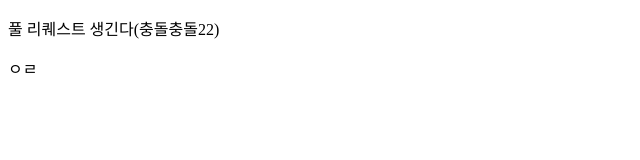
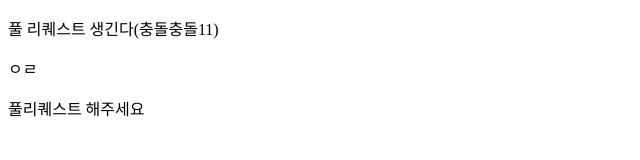
Before and after one commit to MINHYEOKJEON99/GitInitTest, a plain HTML site: page index.html in a window 1280 px wide. Shown: the whole page, without its empty margins (0-640 px from the left). Drawn offline with Linux system fonts and the light colour scheme.

Commit message:
풀리퀘스트

```diff
--- a/index.html
+++ b/index.html
@@ -6,7 +6,8 @@
     <title>이건 새로운 기능</title>
   </head>
   <body>
-    <p>풀 리퀘스트 생긴다(충돌충돌22)</p>
+    <p>풀 리퀘스트 생긴다(충돌충돌11)</p>
     ㅇㄹ
+    <p>풀리퀘스트 해주세요</p>
   </body>
 </html>
```
